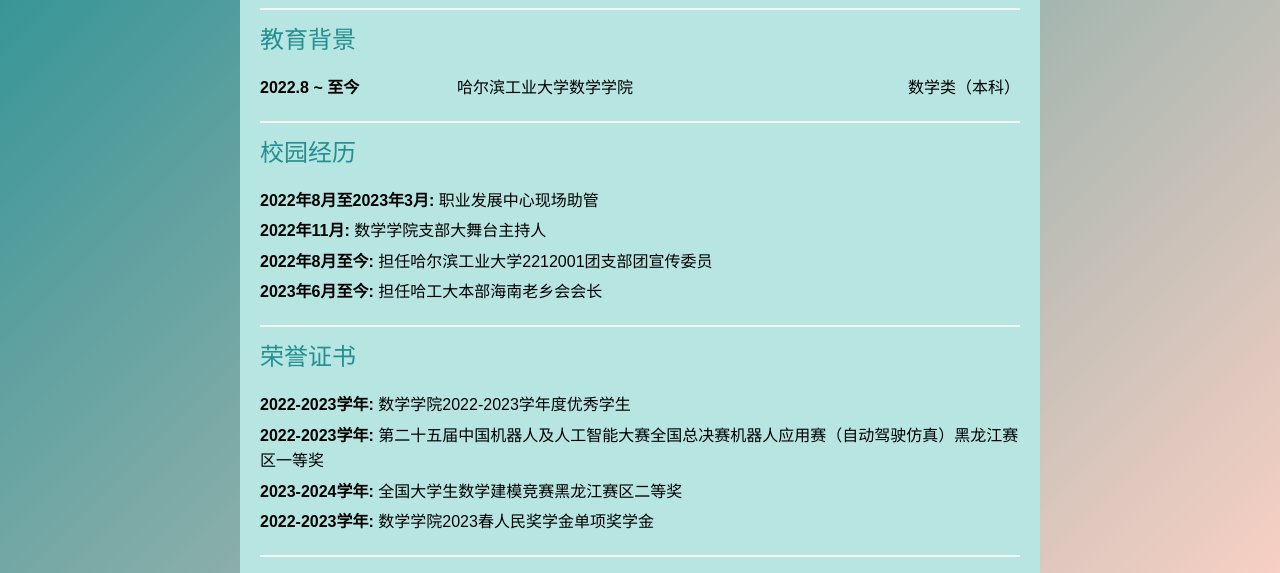
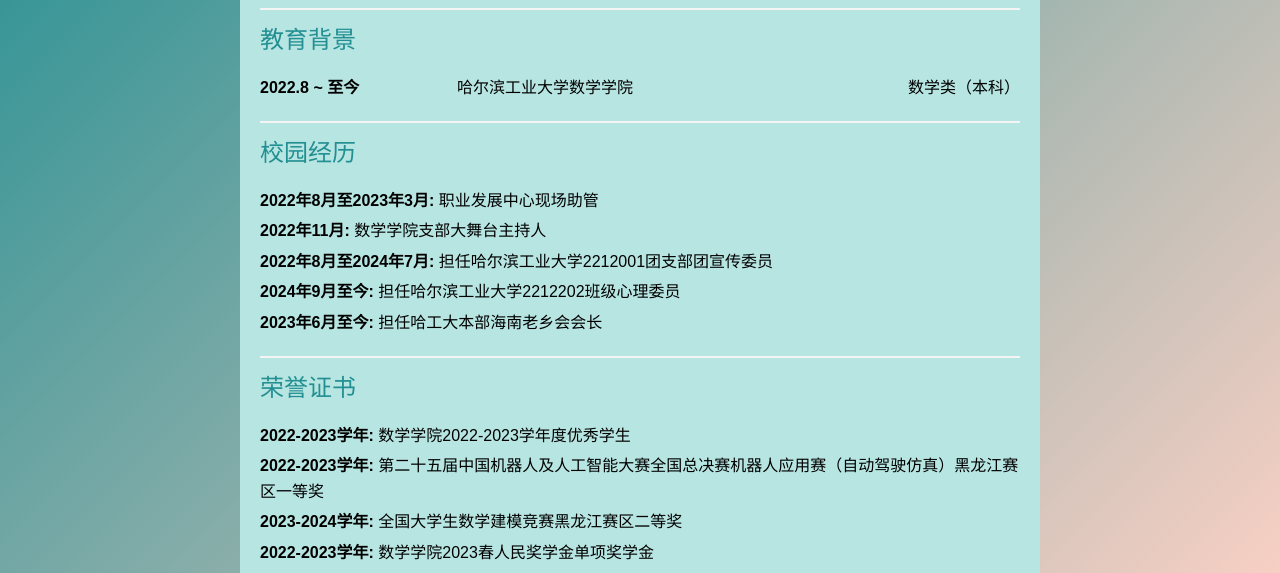
Before and after one commit to 666nine666/666nine666.github.io, a plain HTML site: page index.html in a window 1280 px wide. Shown: the part 202-775 px from the top of the page. Drawn offline with Linux system fonts and the light colour scheme.

Commit message:
Update index.html

```diff
--- a/index.html
+++ b/index.html
@@ -148,7 +148,8 @@
                     <ul>
                         <li><strong>2022年8月至2023年3月:</strong> 职业发展中心现场助管</li>
                         <li><strong>2022年11月:</strong> 数学学院支部大舞台主持人</li>
-                        <li><strong>2022年8月至今:</strong> 担任哈尔滨工业大学2212001团支部团宣传委员</li>
+                        <li><strong>2022年8月至2024年7月:</strong> 担任哈尔滨工业大学2212001团支部团宣传委员</li>
+                        <li><strong>2024年9月至今:</strong> 担任哈尔滨工业大学2212202班级心理委员</li>
                         <li><strong>2023年6月至今:</strong> 担任哈工大本部海南老乡会会长</li>
                     </ul>
                 </div>
```
